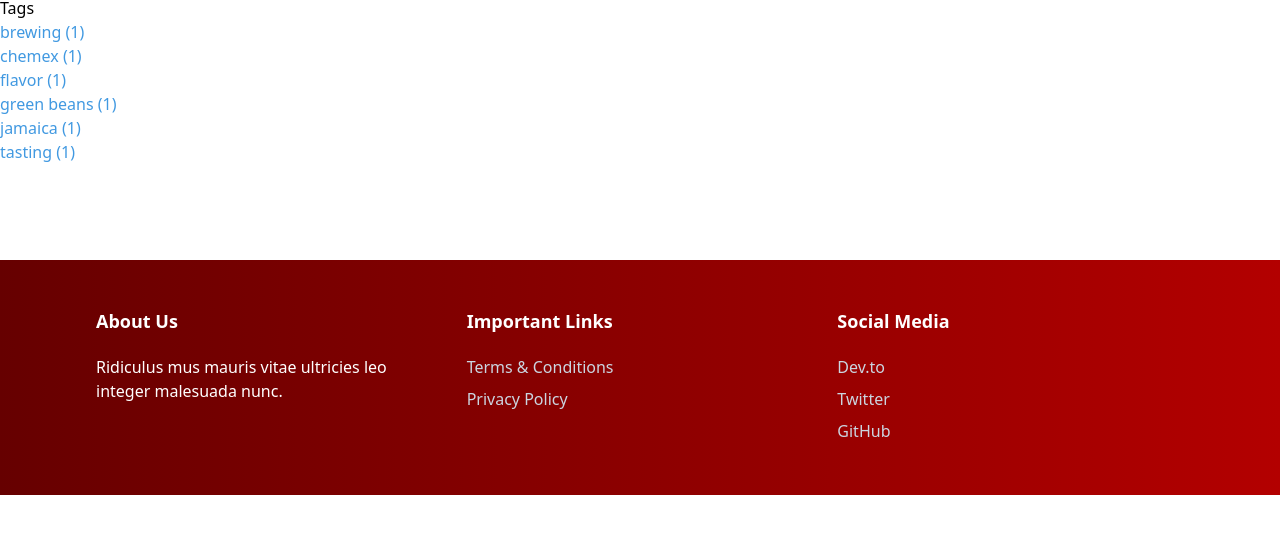
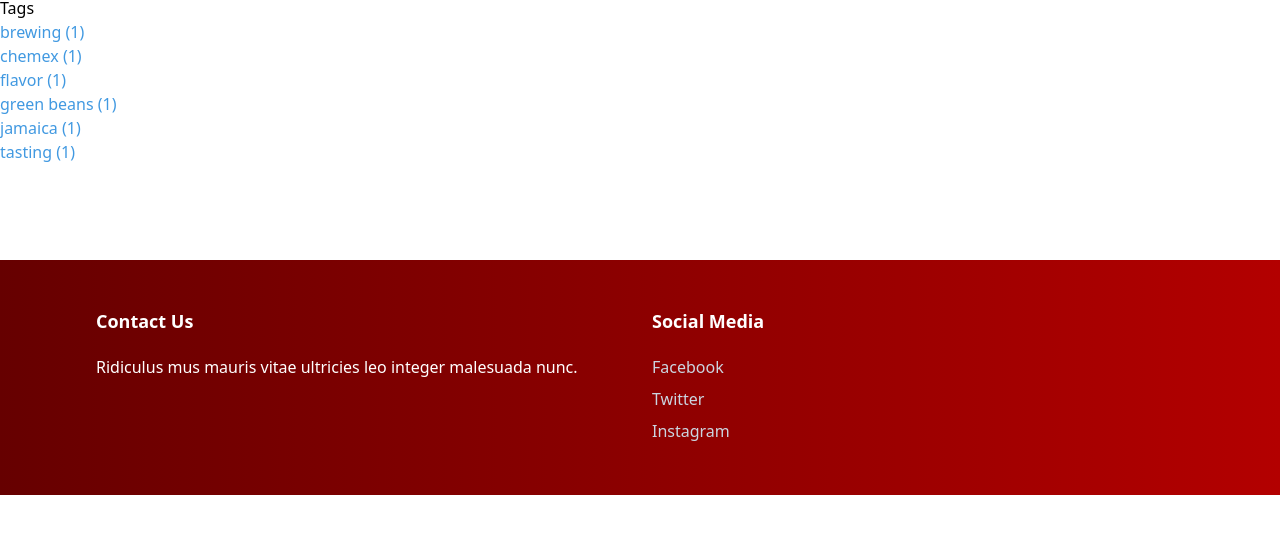
Before and after one commit to knazran/undi18-website, a Gatsby site: page /tags in a window 1280 px wide. Shown: the part 96-630 px from the top of the page. Built offline with nearby package versions, Linux system fonts and the light colour scheme; Gatsby itself is replaced by a stand-in of ours.

Commit message:
Edit Footer

```diff
--- a/src/components/Footer.js
+++ b/src/components/Footer.js
@@ -6,31 +6,20 @@ const Footer = class extends React.Component {
       <footer className="w-full py-12 px-4 md:px-4 lg:px-24 text-gray-800" style={{background: "linear-gradient(90deg, #660000 0% ,#b30000 100%)"}}>
       <div className="flex -mx-3">
         <div className="flex-1 px-3">
-          <h2 className="text-lg font-semibold text-white">About Us</h2>
+          <h2 className="text-lg font-semibold text-white">Contact Us</h2>
           <p className="mt-5 text-white">Ridiculus mus mauris vitae ultricies leo integer malesuada nunc.</p>
-        </div>
-        <div className="flex-1 px-3">
-          <h2 className="text-lg font-semibold text-white">Important Links</h2>
-          <ul className="mt-4 leading-loose">
-            <li>
-              <a href="https://codebushi.com" className="text-gray-400">Terms &amp; Conditions</a>
-            </li>
-            <li>
-              <a href="https://codebushi.com" className="text-gray-400">Privacy Policy</a>
-            </li>
-          </ul>
         </div>
         <div className="flex-1 px-3">
           <h2 className="text-lg font-semibold text-white">Social Media</h2>
           <ul className="mt-4 leading-loose">
             <li>
-              <a href="https://dev.to/changoman" className="text-gray-400">Dev.to</a>
+              <a href="https://dev.to/changoman" className="text-gray-400">Facebook</a>
             </li>
             <li>
               <a href="https://twitter.com/HuntaroSan" className="text-gray-400">Twitter</a>
             </li>
             <li>
-              <a href="https://github.com/codebushi/gatsby-starter-lander" className="text-gray-400">GitHub</a>
+              <a href="https://github.com/codebushi/gatsby-starter-lander" className="text-gray-400">Instagram</a>
             </li>
           </ul>
         </div>
--- a/src/components/Programmes.js
+++ b/src/components/Programmes.js
@@ -18,21 +18,21 @@ const Programmes = ({ programmeItem }) => (
       </p>
 
       {programmeItem.programme_list.map(programme_list => (
-          <div className="flex flex-col lg:flex-row lg:justify-between items-center ">
+          <div className="flex flex-col lg:flex-row lg:justify-start items-center ">
           <div className="w-56 lg:w-1/5 xl:1/6 lg:mr-8">
             <img className="" src="https://picsum.photos/800/600" />
           </div>
 
           <div className="w-full lg: w-4/5 xl:5/6 py-2 self-start ">
-            <p className="text-md text-black text-center font-normal lg:text-left  leading-none mb-2 ">
+            <p className="text-lg text-black text-center font-normal lg:text-left  leading-none mb-2 ">
               {programme_list.title_text}
             </p>
-            <p className="text-md lg:text-sm font-light text-gray-600 text-center lg:text-left">
+            <p className="text-md font-light text-gray-600 text-center lg:text-left">
             {programme_list.subtitle_text}
             </p>
           </div>
         </div>
-      ))};
+      ))}
 
       <div className="flex justify-end m-2 ">
         <a
```
